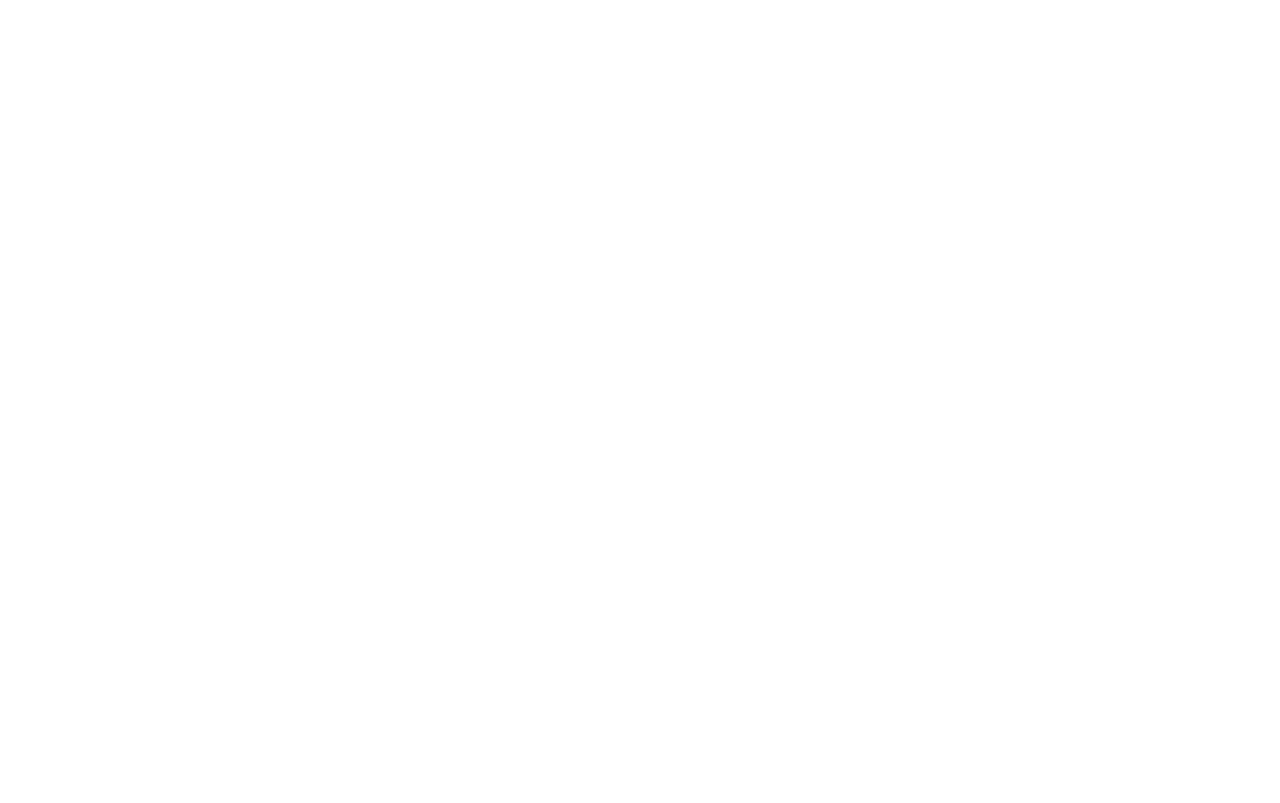
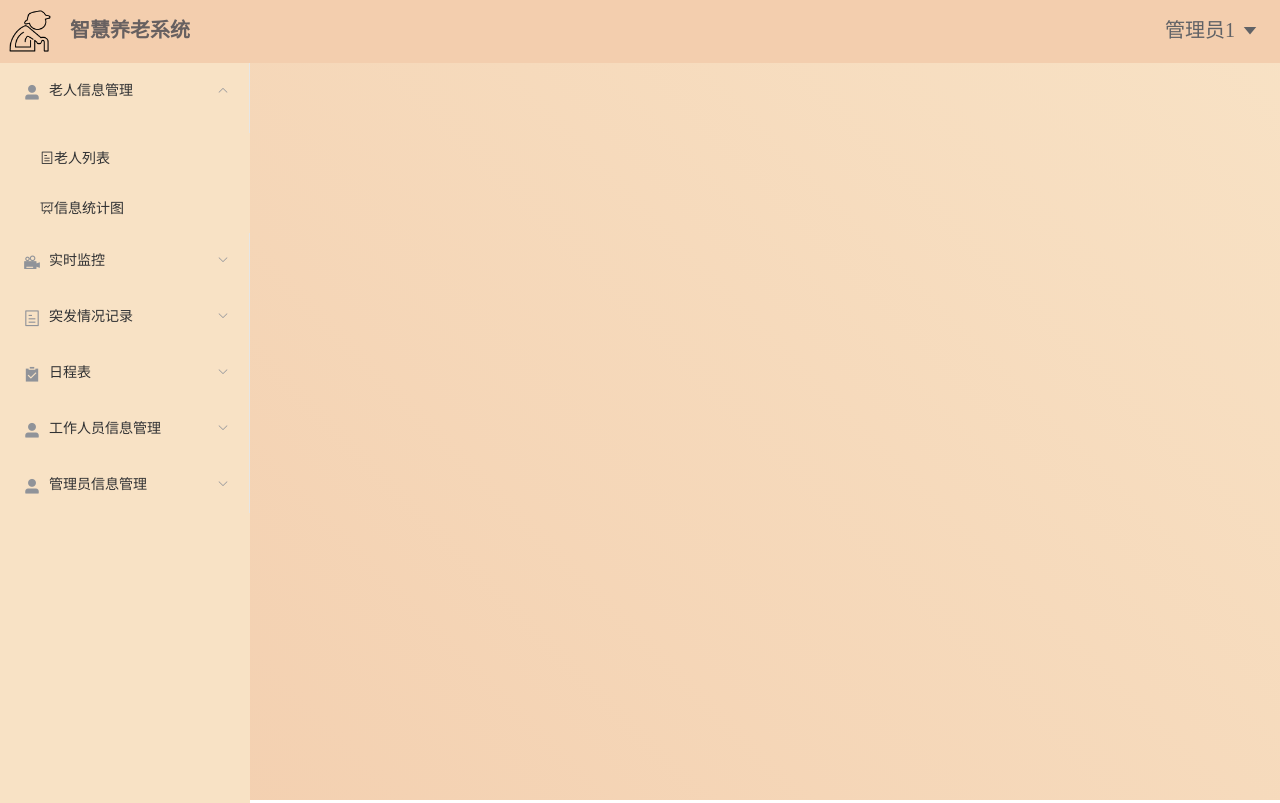
Before and after one commit to gnomeshgh89/Elderly_care_system_front_end, a Vue app: page /oldMen in a window 1280 px wide. Built offline with nearby package versions, Linux system fonts and the light colour scheme.

Commit message:
Complete the front-end header and side

```diff
--- a/src/router/index.js
+++ b/src/router/index.js
@@ -1,6 +1,6 @@
 import Vue from 'vue'
 import VueRouter from 'vue-router'
-import HomeView from '../views/HomeView.vue'
+import Home from '../views/common/Home.vue'
 
 Vue.use(VueRouter)
 
@@ -8,7 +8,21 @@
   {
     path: '/',
     name: 'home',
-    component: HomeView
+    component: Home,
+    children: [
+      {
+        // 老人列表
+        path: '/oldMen',
+        component: () => import('../views/page/old/oldMan.vue'),
+        meta: { title: '老人列表' }
+      },
+      {
+        // 老人统计分析图
+        path:'/oldImage',
+        component:() =>import('../views/page/old/oldImage.vue'),
+        meta:{title:'老人统计分析图'}
+      }
+    ]
   },
   {
     path: '/login',
--- a/src/views/AboutView.vue
+++ /dev/null
@@ -1,5 +0,0 @@
-<template>
-  <div class="about">
-    <h1>This is an about page</h1>
-  </div>
-</template>
--- a/src/views/HomeView.vue
+++ /dev/null
@@ -1,18 +0,0 @@
-<template>
-  <div class="home">
-    <img alt="Vue logo" src="../assets/logo.png">
-    <HelloWorld msg="Welcome to Your Vue.js App"/>
-  </div>
-</template>
-
-<script>
-// @ is an alias to /src
-import HelloWorld from '@/components/HelloWorld.vue'
-
-export default {
-  name: 'HomeView',
-  components: {
-    HelloWorld
-  }
-}
-</script>
--- /dev/null
+++ b/src/views/common/Header.vue
@@ -0,0 +1,33 @@
+<template>
+  <div class="header">
+    <img src="../../assets/logo.png" alt="Logo" style="float: left; width: 60px; height: 60px;">
+    <span style="float: left; margin-left: 10px; font-size: 20px; font-weight: bold;">智慧养老系统</span>
+    <el-dropdown>
+      <span style="margin-right: 20px; font-size: 20px; margin-top: 20px; align-items: center;">
+        管理员1
+        <i class="el-icon-caret-bottom"></i>
+      </span>
+      <el-dropdown-menu slot="dropdown" style="width: 87px; position: center">
+        <el-dropdown-item>查看信息</el-dropdown-item>
+        <el-dropdown-item>退出登录</el-dropdown-item>
+      </el-dropdown-menu>
+    </el-dropdown>
+  </div>
+</template>
+
+<script>
+
+</script>
+
+<style scoped>
+.header{
+  background-color: #F3CEAE;
+  color: #676060;
+  line-height: 60px;
+  text-align: right;
+  float:top;
+  width: 100vw;
+  margin-top: 0;
+  position: relative;
+}
+</style>
--- /dev/null
+++ b/src/views/common/Home.vue
@@ -0,0 +1,58 @@
+<template>
+  <div class="container">
+  <!--    头部     -->
+    <v-head></v-head>
+    <!--    侧边栏     -->
+    <v-sides></v-sides>
+    <div style="width:calc(100vw - 250px); float:right; overflow-y: scroll; height:calc(100vh - 60px);">
+      <router-view></router-view>
+    </div>
+  </div>
+
+</template>
+
+<script>
+import vHead from './Header.vue';
+import vSides from './SideBar.vue';
+export default {
+  data() {
+
+  },
+  components: {
+    'v-head':vHead,
+    'v-sides':vSides
+  }
+}
+</script>
+
+<style>
+*{
+  margin: 0;
+  padding: 0;
+}
+
+.container{
+  /* 100%的窗口高度 */
+  height: 100vh;
+  /*!* 弹性布局 水平 + 垂直居中 *!*/
+  /*display: flex;*/
+  /*justify-content: center;*/
+  /*align-items: center;*/
+  /* 渐变背景 */
+  background: linear-gradient(45deg, rgb(243, 206, 174), rgb(248, 226, 197)) fixed;
+}
+
+
+body > .el-container {
+  margin-bottom: 40px;
+}
+
+.el-container:nth-child(5) .el-aside,
+.el-container:nth-child(6) .el-aside {
+  line-height: 260px;
+}
+
+.el-container:nth-child(7) .el-aside {
+  line-height: 320px;
+}
+</style>
--- /dev/null
+++ b/src/views/common/SideBar.vue
@@ -0,0 +1,95 @@
+<template>
+  <div class="sidebar">
+    <el-menu :default-openeds="['1']">
+      <el-submenu index="1">
+        <template slot="title"><i class="el-icon-user-solid"></i>老人信息管理</template>
+        <el-menu-item-group>
+          <el-menu-item index="1-1"class="el-icon-tickets" @click="old_mes()">老人列表</el-menu-item>
+          <el-menu-item index="1-2"class="el-icon-data-line" @click="old_ana()">信息统计图</el-menu-item>
+        </el-menu-item-group>
+      </el-submenu>
+      <el-submenu index="2">
+        <template slot="title"><i class="el-icon-video-camera-solid"></i>实时监控</template>
+        <el-menu-item-group>
+          <el-menu-item index="2-1">卧室</el-menu-item>
+          <el-menu-item index="2-2">客厅</el-menu-item>
+          <el-menu-item index="2-3">餐厅</el-menu-item>
+          <el-menu-item index="2-4">厨房</el-menu-item>
+        </el-menu-item-group>
+      </el-submenu>
+      <el-submenu index="3">
+        <template slot="title"><i class="el-icon-tickets"></i>突发情况记录</template>
+        <el-menu-item-group>
+          <el-menu-item index="3-1">老人摔倒</el-menu-item>
+          <el-menu-item index="3-2">陌生人</el-menu-item>
+        </el-menu-item-group>
+      </el-submenu>
+      <el-submenu index="4">
+        <template slot="title"><i class="el-icon-s-claim"></i>日程表</template>
+        <el-menu-item-group>
+          <el-menu-item index="4-1">查看日历</el-menu-item>
+        </el-menu-item-group>
+      </el-submenu>
+      <el-submenu index="5">
+        <template slot="title"><i class="el-icon-user-solid"></i>工作人员信息管理</template>
+        <el-menu-item-group>
+          <el-menu-item index="5-1">工作人员列表</el-menu-item>
+          <el-menu-item index="5-2">信息统计图</el-menu-item>
+        </el-menu-item-group>
+      </el-submenu>
+      <el-submenu index="6">
+        <template slot="title"><i class="el-icon-user-solid"></i>管理员信息管理</template>
+        <el-menu-item-group>
+          <el-menu-item index="6-1">查看管理员信息</el-menu-item>
+        </el-menu-item-group>
+      </el-submenu>
+    </el-menu>
+  </div>
+</template>
+<script>
+export default {
+  methods: {
+    old_ana(){
+      //获取老人年龄分析图
+      this.$router.push('/oldImage');
+    },
+    old_mes(){
+      //后端传老人信息
+      this.$router.push('/oldMen');
+    }
+  }
+}
+</script>
+
+<style scoped>
+.sidebar{
+  width:250px;
+  left:0;
+  height : calc(100vh - 60px);
+  background-color: #F8E2C5;
+  display: block;
+  position: absolute;
+  overflow-y: scroll;
+}
+.el-aside{
+  background-color: #F8E2C5;
+}
+
+.el-menu-item{
+  width:250px;
+  background-color: #F8E2C5;
+}
+
+.el-menu{
+  background-color: #F8E2C5;
+}
+
+.el-submenu{
+
+  background-color: #F8E2C5;
+}
+
+.el-menu-item-group{
+  background-color: #F8E2C5;
+}
+</style>
--- /dev/null
+++ b/src/views/common/bus.js
@@ -0,0 +1,6 @@
+import Vue from 'vue';
+
+// 使用 Event Bus
+const bus = new Vue();
+
+export default bus;
--- a/src/views/login/Login.vue
+++ b/src/views/login/Login.vue
@@ -141,7 +141,7 @@
             console.log(err);
           })
         }else{
-          this.errorMessage='验证码输入错误'+this.true_code;
+          this.errorMessage='验证码输入错误';
           this.alert();
         }
       } else if (this.active.register) {
```
Also changed, not shown: src/assets/logo.png, src/assets/user.png (added), src/views/page/old/oldImage.vue (added), src/views/page/old/oldMan.vue (added).
